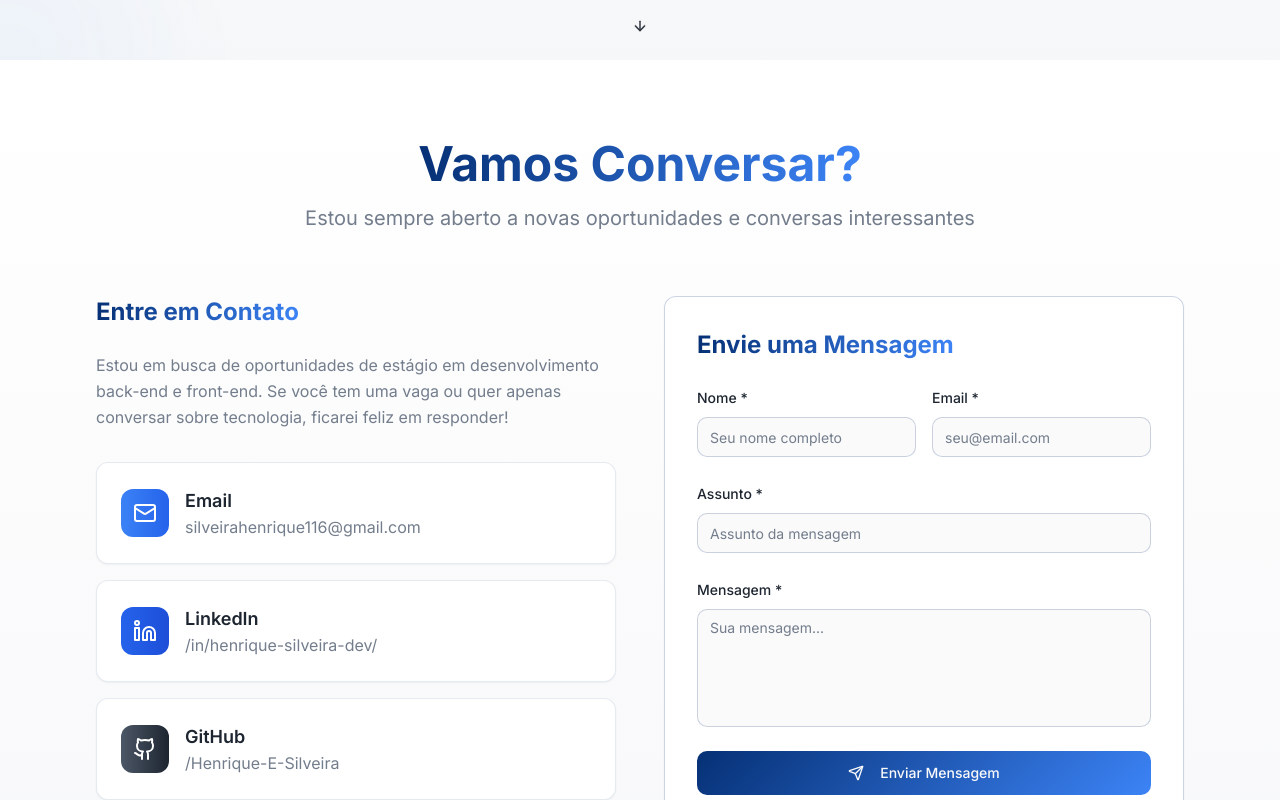
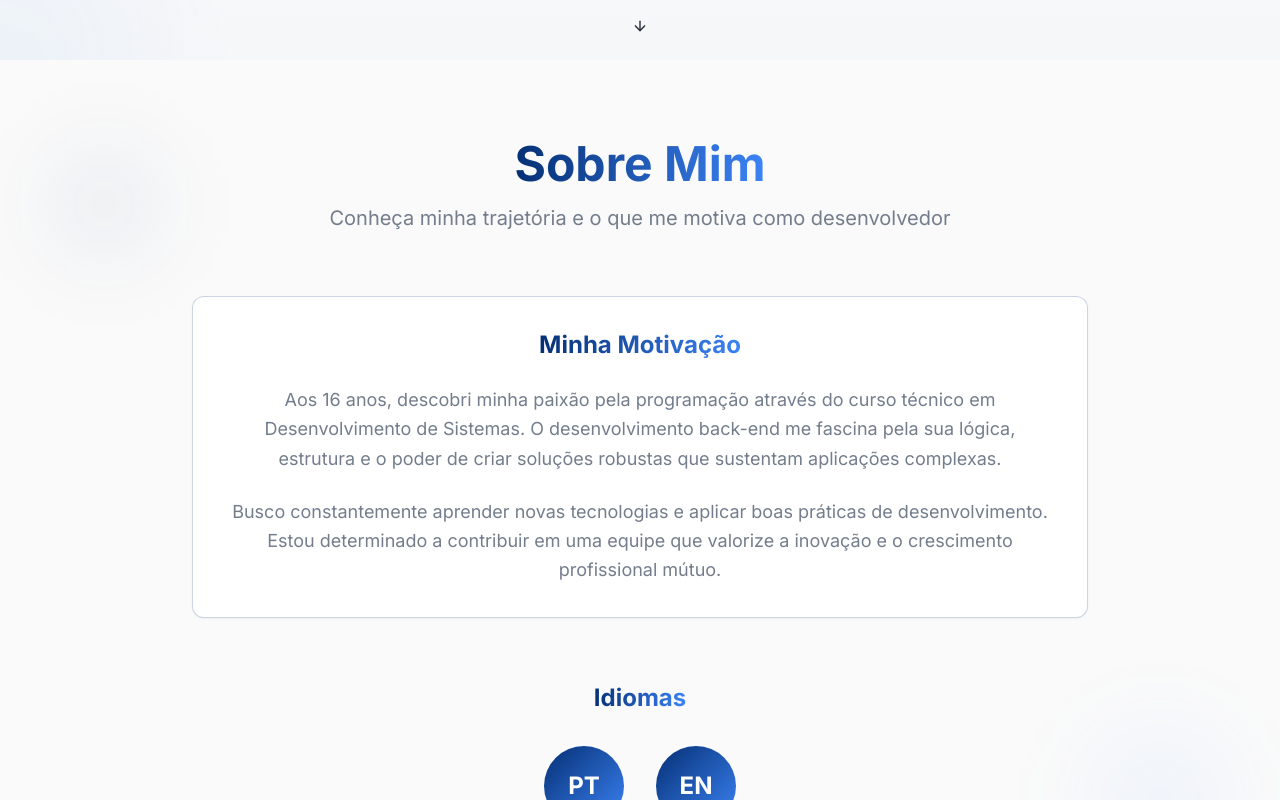
Before and after one commit to Henrique-E-Silveira/henrique-silveira-dev, a React (Vite) app: page / in a window 1280 px wide. Shown: the part 740-1540 px from the top of the page. Built offline with nearby package versions, Linux system fonts and the light colour scheme.

Commit message:
Portólio finalizada

```diff
--- a/src/App.tsx
+++ b/src/App.tsx
@@ -11,7 +11,7 @@ const queryClient = new QueryClient();
 
 const App = () => (
   <QueryClientProvider client={queryClient}>
-    <ThemeProvider defaultTheme="light" storageKey="portfolio-theme">
+    <ThemeProvider defaultTheme="system" storageKey="portfolio-theme">
       <TooltipProvider>
         <Toaster />
         <Sonner />
--- a/src/components/footer.tsx
+++ b/src/components/footer.tsx
@@ -33,7 +33,7 @@ export function Footer() {
 
             {/* Quote */}
             <blockquote className="text-lg italic text-muted-foreground max-w-md mx-auto">
-              "O código é poesia em movimento, transformando ideias em realidade digital."
+              "Focado em construir sistemas escaláveis e resolver problemas reais através do código."
             </blockquote>
 
             {/* Copyright */}
--- a/src/components/projects.tsx
+++ b/src/components/projects.tsx
@@ -1,67 +1,70 @@
-import { useInView } from "react-intersection-observer"
-import { Card, CardContent } from "@/components/ui/card"
-import { Button } from "@/components/ui/button"
-import { Badge } from "@/components/ui/badge"
-import { Github, ExternalLink, Database, Server, Code } from "lucide-react"
+import { useInView } from "react-intersection-observer";
+import { Card, CardContent } from "@/components/ui/card";
+import { Button } from "@/components/ui/button";
+import { Badge } from "@/components/ui/badge";
+import { Github, ExternalLink, Database, Server, Code, Terminal } from "lucide-react";
 
 const projects = [
   {
     id: 1,
-    title: "Sistema de Gerenciamento Escolar",
-    description: "API REST completa para gestão de estudantes, professores e notas. Desenvolvida em C# com ASP.NET Core, implementando autenticação JWT, CRUD completo e relatórios dinâmicos.",
-    technologies: ["C#", "ASP.NET Core", "SQL Server", "Entity Framework"],
+    title: "Crypto Tracker API",
+    description:
+      "API de alta performance para monitoramento de criptomoedas em tempo real. Desenvolvida em C# com ASP.NET Core, integra-se à CoinGecko para fornecer cotações, variações de mercado e detalhes técnicos de ativos digitais.",
+    technologies: ["C#", "ASP.NET Core", "REST Client", "JSON Serialization"],
     category: "Back-end",
     icon: Database,
     features: [
-      "Autenticação e autorização com JWT",
-      "CRUD completo de entidades",
-      "Relatórios em PDF",
-      "API RESTful documentada"
+      "Integração com API externa (CoinGecko)",
+      "Consumo Assíncrono de dados (Async/Await)",
+      "Tratamento de erros e Status Codes REST",
+      "Filtros de busca e ordenação de ativos",
     ],
-    githubUrl: "https://github.com/Henrique-E-Silveira",
+    githubUrl: "https://github.com/Henrique-E-Silveira/API_Cripto",
     liveUrl: null,
-    color: "from-purple-500 to-purple-600"
+    color: "from-orange-500 to-yellow-600",
   },
   {
     id: 2,
-    title: "E-commerce Backend",
-    description: "Sistema robusto de e-commerce com carrinho de compras, processamento de pedidos e gestão de estoque. Implementado com padrões de arquitetura limpa e princípios SOLID.",
-    technologies: ["C#", "MySQL", "ASP.NET Web API", "Swagger"],
-    category: "Back-end",
-    icon: Server,
+    title: "Crypto Dashboard UI",
+    description:
+      "Interface moderna para monitoramento de ativos digitais. Focado em UX/UI, o projeto apresenta um painel interativo com gráficos, listagem de ativos e conversão de moedas, simulando um ambiente real de trading.",
+    technologies: ["React", "TypeScript", "Tailwind CSS", "Lucide Icons"],
+    category: "Front-end",
+    icon: Code,
     features: [
-      "Gestão de produtos e categorias",
-      "Carrinho de compras persistente",
-      "Sistema de pedidos",
-      "Controle de estoque automatizado"
+      "Interface responsiva (Mobile First)",
+      "Simulação de dados (Mocked Data) em tempo real",
+      "Gráficos interativos de performance",
+      "Design moderno com suporte a Dark Mode",
     ],
-    githubUrl: "https://github.com/Henrique-E-Silveira",
-    liveUrl: null,
-    color: "from-blue-500 to-blue-600"
+    githubUrl: "https://github.com/Henrique-E-Silveira/crypto-health-hub",
+    liveUrl: "https://crypto-health-hub-five.vercel.app/",
+    color: "from-blue-400 to-emerald-500",
   },
   {
     id: 3,
-    title: "App Mobile Flutter",
-    description: "Aplicativo móvel de lista de tarefas com sincronização em nuvem. Interface intuitiva com Material Design e integração com backend próprio desenvolvido em C#.",
-    technologies: ["Flutter", "Dart", "Firebase", "C# API"],
-    category: "Mobile",
-    icon: Code,
+    title: "Projeto em Desenvolvimento",
+    description:
+      "Atualmente focado na construção de um sistema de microserviços com foco em alta disponibilidade. Explorando conceitos avançados de arquitetura, Docker e Mensageria (RabbitMQ).",
+    technologies: ["Docker", "RabbitMQ", "Microservices"],
+    category: "Estudo Ativo",
+    icon: Terminal,
     features: [
-      "Sincronização em tempo real",
-      "Interface Material Design",
-      "Notificações push",
-      "Modo offline"
+      "Arquitetura de Microserviços",
+      "Containerização com Docker",
+      "Comunicação assíncrona",
+      "Boas práticas de Clean Architecture",
     ],
-    githubUrl: "https://github.com/Henrique-E-Silveira",
+    githubUrl: "#",
     liveUrl: null,
-    color: "from-cyan-400 to-blue-500"
-  }
-]
+    color: "from-gray-600 to-gray-400",
+  },
+];
 
 interface ProjectCardProps {
-  project: typeof projects[0]
-  index: number
-  inView: boolean
+  project: (typeof projects)[0];
+  index: number;
+  inView: boolean;
 }
 
 function ProjectCard({ project, index, inView }: ProjectCardProps) {
@@ -75,7 +78,9 @@ function ProjectCard({ project, index, inView }: ProjectCardProps) {
       <CardContent className="p-8 h-full flex flex-col">
         {/* Header */}
         <div className="flex items-start justify-between mb-6">
-          <div className={`w-14 h-14 bg-gradient-to-r ${project.color} rounded-xl flex items-center justify-center`}>
+          <div
+            className={`w-14 h-14 bg-gradient-to-r ${project.color} rounded-xl flex items-center justify-center`}
+          >
             <project.icon className="w-7 h-7 text-white" />
           </div>
           <Badge variant="secondary" className="ml-4">
@@ -97,7 +102,10 @@ function ProjectCard({ project, index, inView }: ProjectCardProps) {
             </h4>
             <ul className="space-y-2">
               {project.features.map((feature, idx) => (
-                <li key={idx} className="flex items-center text-sm text-muted-foreground">
+                <li
+                  key={idx}
+                  className="flex items-center text-sm text-muted-foreground"
+                >
                   <div className="w-1.5 h-1.5 bg-primary rounded-full mr-3 flex-shrink-0" />
                   {feature}
                 </li>
@@ -144,14 +152,14 @@ function ProjectCard({ project, index, inView }: ProjectCardProps) {
         </div>
       </CardContent>
     </Card>
-  )
+  );
 }
 
 export function Projects() {
   const { ref, inView } = useInView({
     triggerOnce: true,
     threshold: 0.1,
-  })
+  });
 
   return (
     <section
@@ -166,7 +174,9 @@ export function Projects() {
       </div>
 
       <div className="container-custom section-padding relative z-10">
-        <div className={`transition-all duration-1000 ${inView ? "animate-fade-in-up" : "opacity-0"}`}>
+        <div
+          className={`transition-all duration-1000 ${inView ? "animate-fade-in-up" : "opacity-0"}`}
+        >
           <div className="text-center mb-16">
             <h2 className="text-4xl md:text-5xl font-bold mb-4">
               <span className="gradient-text">Projetos</span>
@@ -187,9 +197,8 @@ export function Projects() {
               />
             ))}
           </div>
-
         </div>
       </div>
     </section>
-  )
+  );
 }
--- a/src/components/skills.tsx
+++ b/src/components/skills.tsx
@@ -6,14 +6,14 @@ const skills = [
   { name: "HTML", level: 98, color: "from-orange-500 to-orange-600" },
   { name: "CSS", level: 95, color: "from-blue-500 to-blue-600" },
   { name: "JavaScript", level: 78, color: "from-yellow-400 to-yellow-500" },
-  { name: "C#", level: 40, color: "from-purple-600 to-purple-700" },
+  { name: "C#", level: 70, color: "from-purple-600 to-purple-700" },
   { name: "Node.js", level: 45, color: "from-green-600 to-green-700" },
   { name: "React", level: 60, color: "from-cyan-400 to-cyan-500" },
   { name: "TypeScript", level: 55, color: "from-blue-600 to-indigo-600" },
   { name: "Python", level: 30, color: "from-blue-700 to-yellow-500" },
   { name: "PHP", level: 20, color: "from-indigo-400 to-indigo-500" },
   { name: "Git", level: 60, color: "from-red-500 to-red-600" },
-  { name: "Github", level: 90, color: "from-gray-800 to-black" },
+  { name: "Github", level: 90, color: "from-gray-600 to-gray-400" },
   { name: "MongoDB", level: 20, color: "from-emerald-500 to-emerald-600" },
   { name: "MySQL", level: 75, color: "from-sky-600 to-blue-700" },
   { name: "SQL Server", level: 65, color: "from-red-700 to-red-800" },
--- a/src/pages/Index.tsx
+++ b/src/pages/Index.tsx
@@ -11,10 +11,10 @@ const Index = () => {
     <div className="min-h-screen">
       <Navigation />
       <Hero />
-      <Contact />
       <About />
       <Skills />
       <Projects />
+      <Contact />
       <Footer />
     </div>
   );
```
Also changed, not shown: src/components/hero.tsx (+46 -14 lines), src/components/navigation.tsx (+30 -32 lines), 1 other file (tests, documents, lock files or other folders).
